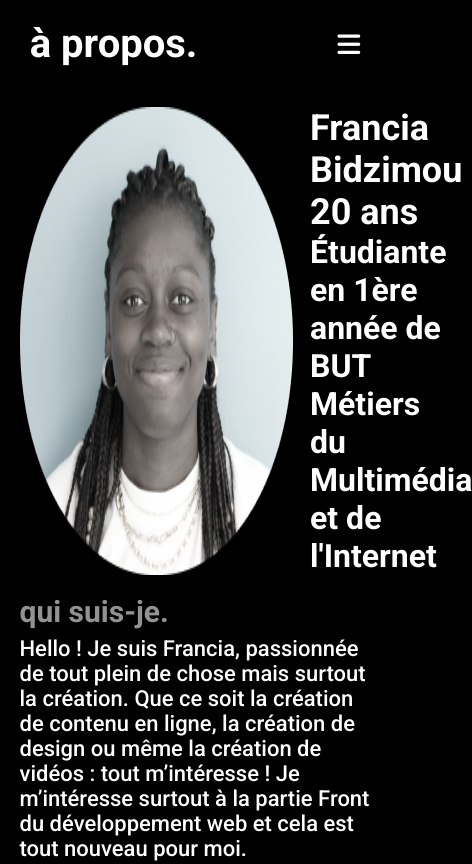
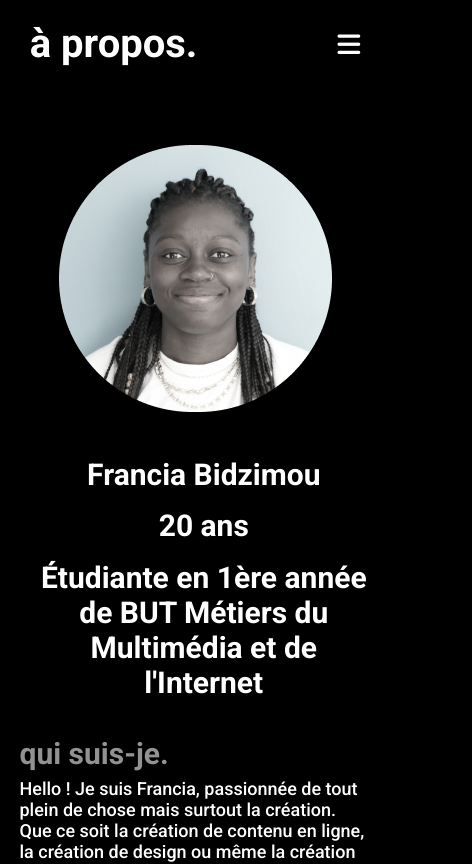
Before and after one commit to Francia-bdz/Portfolio, a plain HTML site: page apropos.html in a window 390 px wide. Shown: the top 864 px of the page, 472 px wide, since content can reach past the window. Drawn offline with nearby package versions, Linux system fonts and the light colour scheme.

Commit message:
Responsive

```diff
--- a/apropos.html
+++ b/apropos.html
@@ -36,7 +36,7 @@
         <div class="apropos-div-1-text">
           <p class="text-1">Francia Bidzimou</p>
           <p class="text-1">20 ans</p>
-          <p class="text-1 text-But" >Étudiante en 1ère année de BUT Métiers </br>du Multimédia et de l'Internet</p>
+          <p class="text-1 text-But" >Étudiante en 1ère année de BUT Métiers du Multimédia et de l'Internet</p>
         </div>
       </div>
 
@@ -88,7 +88,7 @@
       </div>
 
       <div class="apropos-div-2">
-        <p class="text-2">Voici mon <a href="/Assets/Cv Francia Bidzimou.pdf" target="_blank" class="CV">CV</a> pour plus d'informations.</p>
+        <p class="text-2 text-fin">Voici mon <a href="/Assets/Cv Francia Bidzimou.pdf" target="_blank" class="CV">CV</a> pour plus d'informations.</p>
       </div>
 
 
--- a/css/apropos.css
+++ b/css/apropos.css
@@ -247,3 +247,52 @@ li{
 
   color: #D7F908;
 }
+
+@media screen and (max-width: 768px){
+  .apropos-div-1{
+    display: flex;
+    flex-direction: column;
+    margin: 5%;
+}
+
+.photo-1{
+  object-fit: scale-down;
+  margin-bottom: 2%;
+}
+
+.apropos-div-1-text{
+    display: flex;
+    flex-direction: column;
+    align-items: center;
+    margin-left: 5%;
+    justify-content: center;
+    font-size: 30px;
+    font-weight: 600;
+    color: white;
+  }
+
+  .text-But{
+    font-size: 30px;
+    text-align: center;
+  }
+
+  .text-1{
+    margin-bottom: 5%;
+  }
+
+  .text-2{
+    font-size: 18px;
+  }
+
+   .ul {
+    font-size: 18px;
+   }
+
+   .text-fin{
+     margin-bottom: 3%;
+   }
+
+   .footer-link{
+    font-size: 34px;
+  }
+}
```
Also changed, not shown: css/contact.css (+10 -0 lines), css/index.css (+11 -0 lines), css/projets.css (+10 -0 lines).
